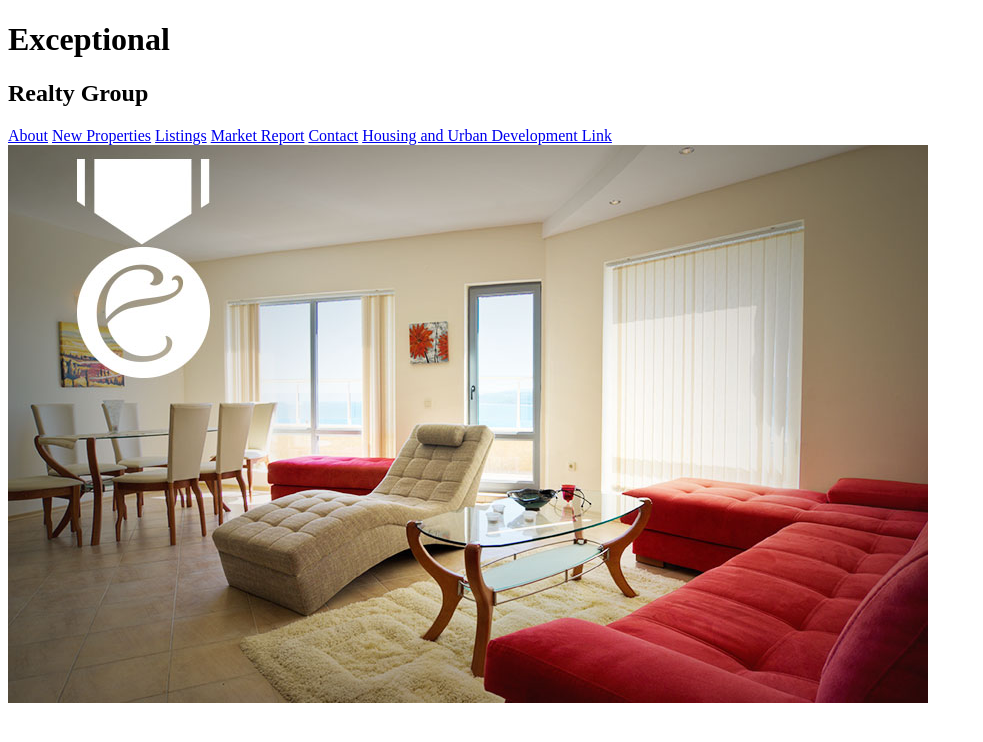
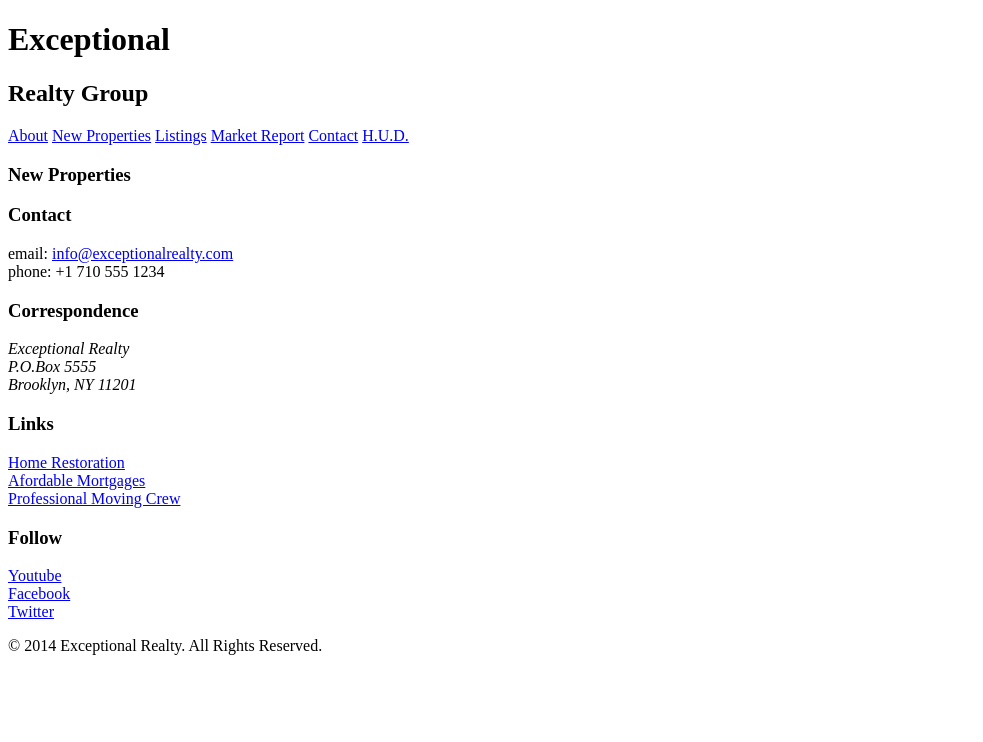
Before and after one commit to gURLmeetsCode/exceptional-realty, a plain HTML site: page new-properties.html in a window 1280 px wide. Shown: the whole page, without its empty margins (0-983 px from the left). Drawn offline with Linux system fonts and the light colour scheme.

Commit message:
Update new-properties.html

```diff
--- a/new-properties.html
+++ b/new-properties.html
@@ -1,22 +1,62 @@
-<!DOCTYPE html>
+<!doctype html>
 <html lang="en">
 <head>
-	<meta charset="UTF-8">
-	<title>Exceptional Realty Group - Luxury Homes - Properties</title>
+  <meta charset="UTF-8">
+  <title>Exceptional Realty Group - Luxury Homes - New Properties</title>
 </head>
 <body>
-	<h1>Exceptional</h1>
-	<h2>Realty Group</h2>
+  <header>
+    <div id="logo">
+      <h1>Exceptional</h1>
+      <h2>Realty Group</h2>
+    </div>
 
-	<a href="index.html">About</a>
-		<a href="new-properties.html"> New Properties</a>
-		<a href="real-estate-listings.html">Listings</a>
-		<a href="market-report.html">Market Report</a>
-		<a href="contact.html">Contact</a>
-		<a href="http://hud.gov" target="_blank"> Housing and Urban Development Link</a>
+    <nav>
+      <a href="index.html">About</a> <a href="new-properties.html">New Properties</a> <a href="real-estate-listings.html">Listings</a> <a href="market-report.html">Market Report</a> <a href="contact.html">Contact</a> <a href="http://hud.gov" target="_blank">H.U.D.</a>
+    </nav>
+  </header>
 
-		<img src="images/intro-pic.jpg" alt="Luxury Home Pic" title="Welcome to Exceptional Realty">
+  <section>
+    <h3>New Properties</h3>
+  </section>
 
+  <section id="details">
+      <div>
+        <h3>Contact</h3>
+        <p>
+          email: <a href="mailto:info@exceptionalrealty.com">info@exceptionalrealty.com</a><br>
+          phone: +1 710 555 1234
+        </p>
+        <h3>Correspondence</h3>
+        <address>
+          Exceptional Realty<br>
+          P.O.Box 5555<br>
+          Brooklyn, NY 11201
+        </address>
+      </div>
 
-	</body>
-	</html>
+      <div>
+        <h3>Links</h3>
+        <p>
+          <a href="#" target="_blank">Home Restoration</a><br>
+          <a href="#" target="_blank">Afordable Mortgages</a><br>
+          <a href="#" target="_blank">Professional Moving Crew</a>
+        </p>
+      </div>
+
+      <div>
+        <h3>Follow</h3>
+        <p>
+          <a href="#" target="_blank">Youtube</a><br>
+          <a href="#" target="_blank">Facebook</a><br>
+          <a href="#" target="_blank">Twitter</a>
+        </p>
+      </div>
+    </section>
+
+    <footer>
+      &copy; 2014 Exceptional Realty. All Rights Reserved.
+    </footer>
+
+</body>
+</html>
```
